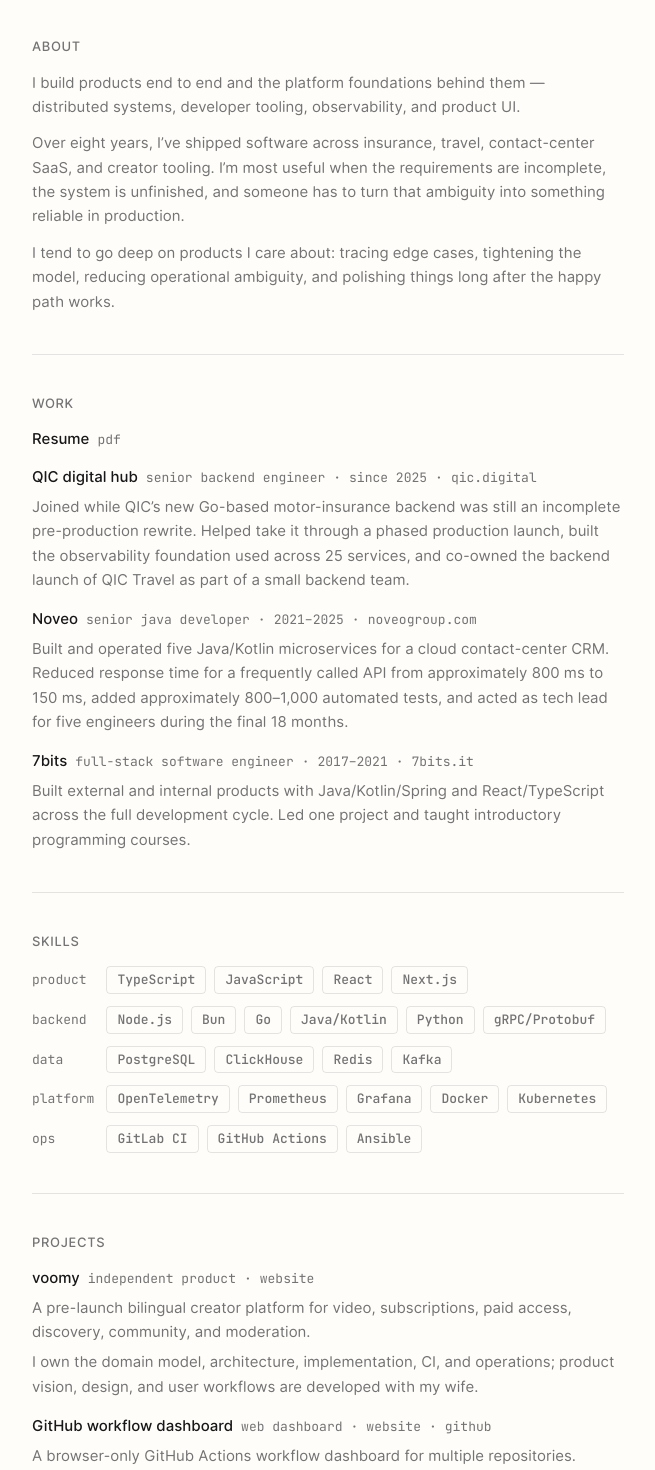
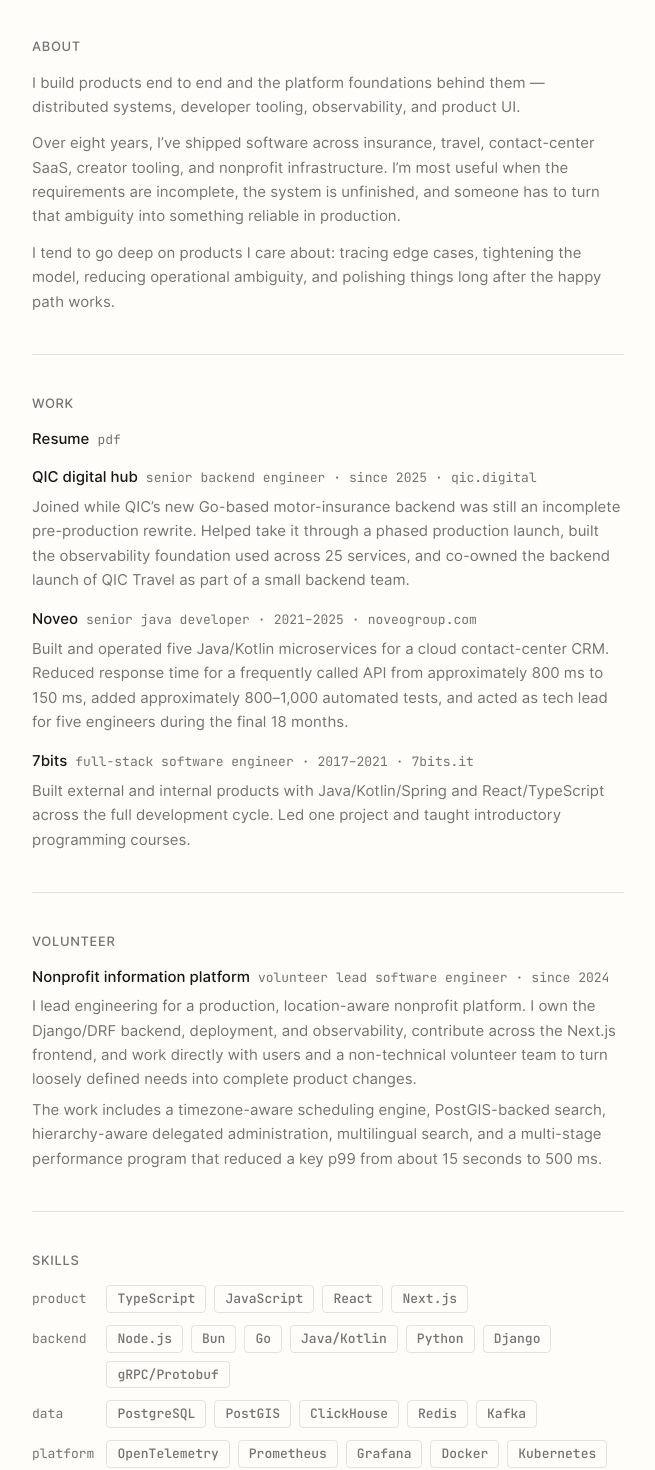
Before and after one commit to hu553in/personal-website, a Next.js app: page / in a window 1280 px wide. Shown: the part 240-1710 px from the top of the page, without its empty margins (312-967 px from the left). Built offline with nearby package versions, Linux system fonts and the light colour scheme.

Commit message:
feat: add volunteer experience

```diff
--- a/app/data.tsx
+++ b/app/data.tsx
@@ -26,7 +26,7 @@
 
 const about = [
   "I build products end to end and the platform foundations behind them — distributed systems, developer tooling, observability, and product UI.",
-  "Over eight years, I’ve shipped software across insurance, travel, contact-center SaaS, and creator tooling. I’m most useful when the requirements are incomplete, the system is unfinished, and someone has to turn that ambiguity into something reliable in production.",
+  "Over eight years, I’ve shipped software across insurance, travel, contact-center SaaS, creator tooling, and nonprofit infrastructure. I’m most useful when the requirements are incomplete, the system is unfinished, and someone has to turn that ambiguity into something reliable in production.",
   "I tend to go deep on products I care about: tracing edge cases, tightening the model, reducing operational ambiguity, and polishing things long after the happy path works.",
 ] as const;
 
@@ -60,6 +60,18 @@
     role: "full-stack software engineer",
     site: { href: "https://7bits.it", label: "7bits.it" },
     title: "7bits",
+  },
+] as const;
+
+const volunteer = [
+  {
+    description: [
+      "I lead engineering for a production, location-aware nonprofit platform. I own the Django/DRF backend, deployment, and observability, contribute across the Next.js frontend, and work directly with users and a non-technical volunteer team to turn loosely defined needs into complete product changes.",
+      "The work includes a timezone-aware scheduling engine, PostGIS-backed search, hierarchy-aware delegated administration, multilingual search, and a multi-stage performance program that reduced a key p99 from about 15 seconds to 500 ms.",
+    ],
+    period: "since 2024",
+    role: "volunteer lead software engineer",
+    title: "Nonprofit information platform",
   },
 ] as const;
 
@@ -99,11 +111,19 @@
     label: "product",
   },
   {
-    items: ["Node.js", "Bun", "Go", "Java/Kotlin", "Python", "gRPC/Protobuf"],
+    items: [
+      "Node.js",
+      "Bun",
+      "Go",
+      "Java/Kotlin",
+      "Python",
+      "Django",
+      "gRPC/Protobuf",
+    ],
     label: "backend",
   },
   {
-    items: ["PostgreSQL", "ClickHouse", "Redis", "Kafka"],
+    items: ["PostgreSQL", "PostGIS", "ClickHouse", "Redis", "Kafka"],
     label: "data",
   },
   {
@@ -272,6 +292,7 @@
   resume,
   site,
   skills,
+  volunteer,
   work,
   writing,
 };
--- a/app/page.tsx
+++ b/app/page.tsx
@@ -6,6 +6,7 @@
   projects,
   resume,
   skills,
+  volunteer,
   work,
   writing,
 } from "./data";
@@ -86,6 +87,35 @@
               <MetaLine items={[{ label: entry.period }, entry.site]} />
             </div>
             <BodyText>{entry.description}</BodyText>
+          </div>
+        ))}
+      </div>
+    </Section>
+
+    <Divider />
+
+    <Section title="Volunteer">
+      <div className="flex flex-col gap-4">
+        {volunteer.map((entry) => (
+          <div key={entry.title} className="flex flex-col gap-1.5">
+            <div className="flex flex-col items-start gap-1 sm:flex-row sm:flex-wrap sm:items-baseline sm:gap-x-2 sm:gap-y-1">
+              <span className="text-[15px] font-medium">{entry.title}</span>
+              <span className="flex items-baseline gap-2 whitespace-nowrap">
+                <span className={monoMetaClassName}>{entry.role}</span>
+                <span
+                  aria-hidden="true"
+                  className={`hidden sm:inline ${monoMetaClassName}`}
+                >
+                  ·
+                </span>
+              </span>
+              <MetaLine items={[{ label: entry.period }]} />
+            </div>
+            <div className="flex flex-col gap-1.5">
+              {entry.description.map((paragraph) => (
+                <BodyText key={paragraph}>{paragraph}</BodyText>
+              ))}
+            </div>
           </div>
         ))}
       </div>
--- a/public/index.md
+++ b/public/index.md
@@ -7,9 +7,9 @@
 I build products end to end and the platform foundations behind them — distributed systems,
 developer tooling, observability, and product UI.
 
-Over eight years, I’ve shipped software across insurance, travel, contact-center SaaS, and creator
-tooling. I’m most useful when the requirements are incomplete, the system is unfinished, and someone
-has to turn that ambiguity into something reliable in production.
+Over eight years, I’ve shipped software across insurance, travel, contact-center SaaS, creator
+tooling, and nonprofit infrastructure. I’m most useful when the requirements are incomplete, the
+system is unfinished, and someone has to turn that ambiguity into something reliable in production.
 
 I tend to go deep on products I care about: tracing edge cases, tightening the model, reducing
 operational ambiguity, and polishing things long after the happy path works.
@@ -43,11 +43,26 @@
 Built external and internal products with Java/Kotlin/Spring and React/TypeScript across the full
 development cycle. Led one project and taught introductory programming courses.
 
+## Volunteer
+
+### Nonprofit information platform
+
+volunteer lead software engineer · since 2024
+
+I lead engineering for a production, location-aware nonprofit platform. I own the Django/DRF
+backend, deployment, and observability, contribute across the Next.js frontend, and work directly
+with users and a non-technical volunteer team to turn loosely defined needs into complete product
+changes.
+
+The work includes a timezone-aware scheduling engine, PostGIS-backed search, hierarchy-aware
+delegated administration, multilingual search, and a multi-stage performance program that reduced a
+key p99 from about 15 seconds to 500 ms.
+
 ## Skills
 
 - **product**: TypeScript, JavaScript, React, Next.js
-- **backend**: Node.js, Bun, Go, Java/Kotlin, Python, gRPC/Protobuf
-- **data**: PostgreSQL, ClickHouse, Redis, Kafka
+- **backend**: Node.js, Bun, Go, Java/Kotlin, Python, Django, gRPC/Protobuf
+- **data**: PostgreSQL, PostGIS, ClickHouse, Redis, Kafka
 - **platform**: OpenTelemetry, Prometheus, Grafana, Docker, Kubernetes
 - **ops**: GitLab CI, GitHub Actions, Ansible
 
```
Also changed, not shown: public/llms.txt, 2 other files (tests, documents, lock files or other folders).
